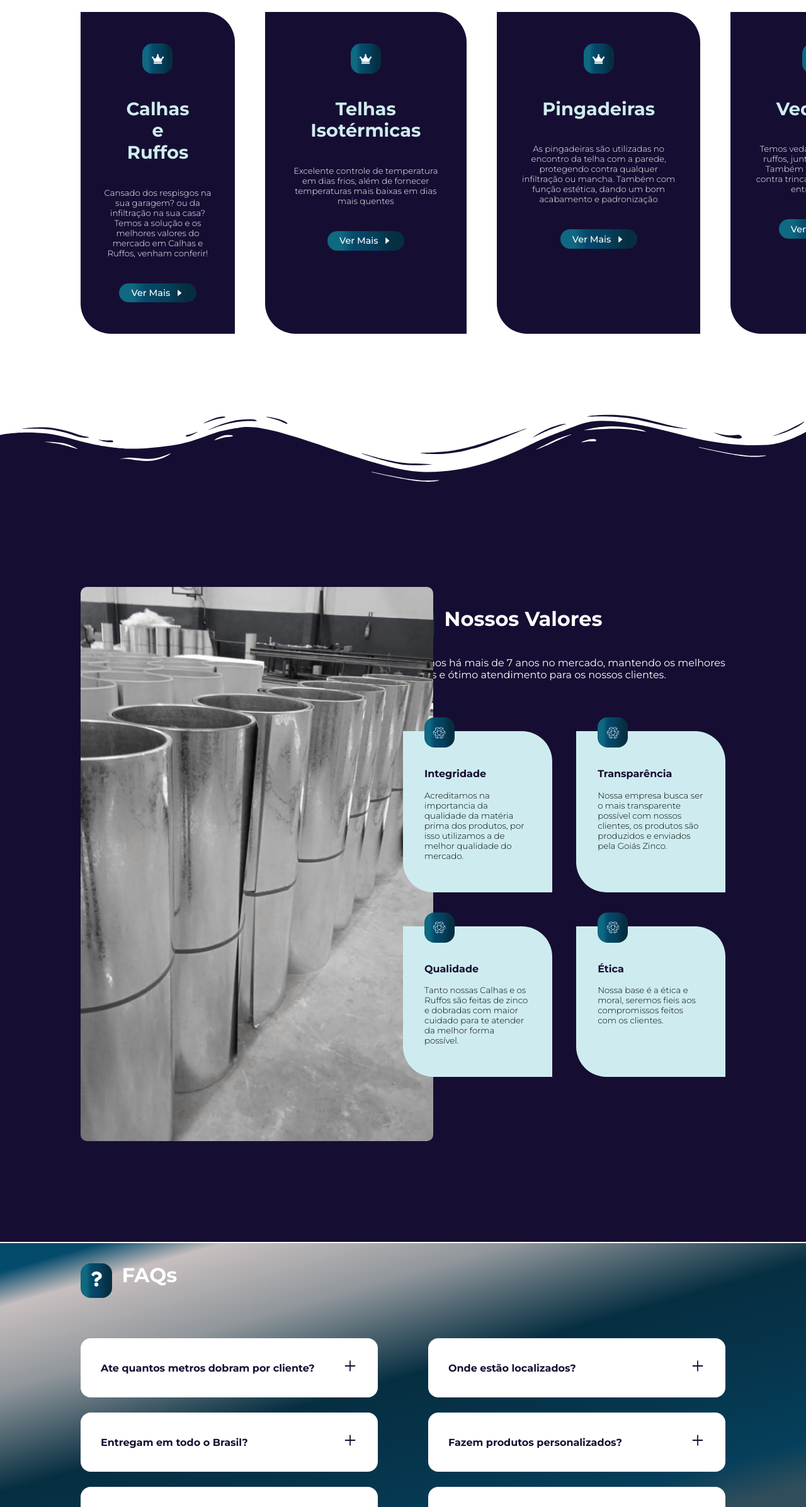
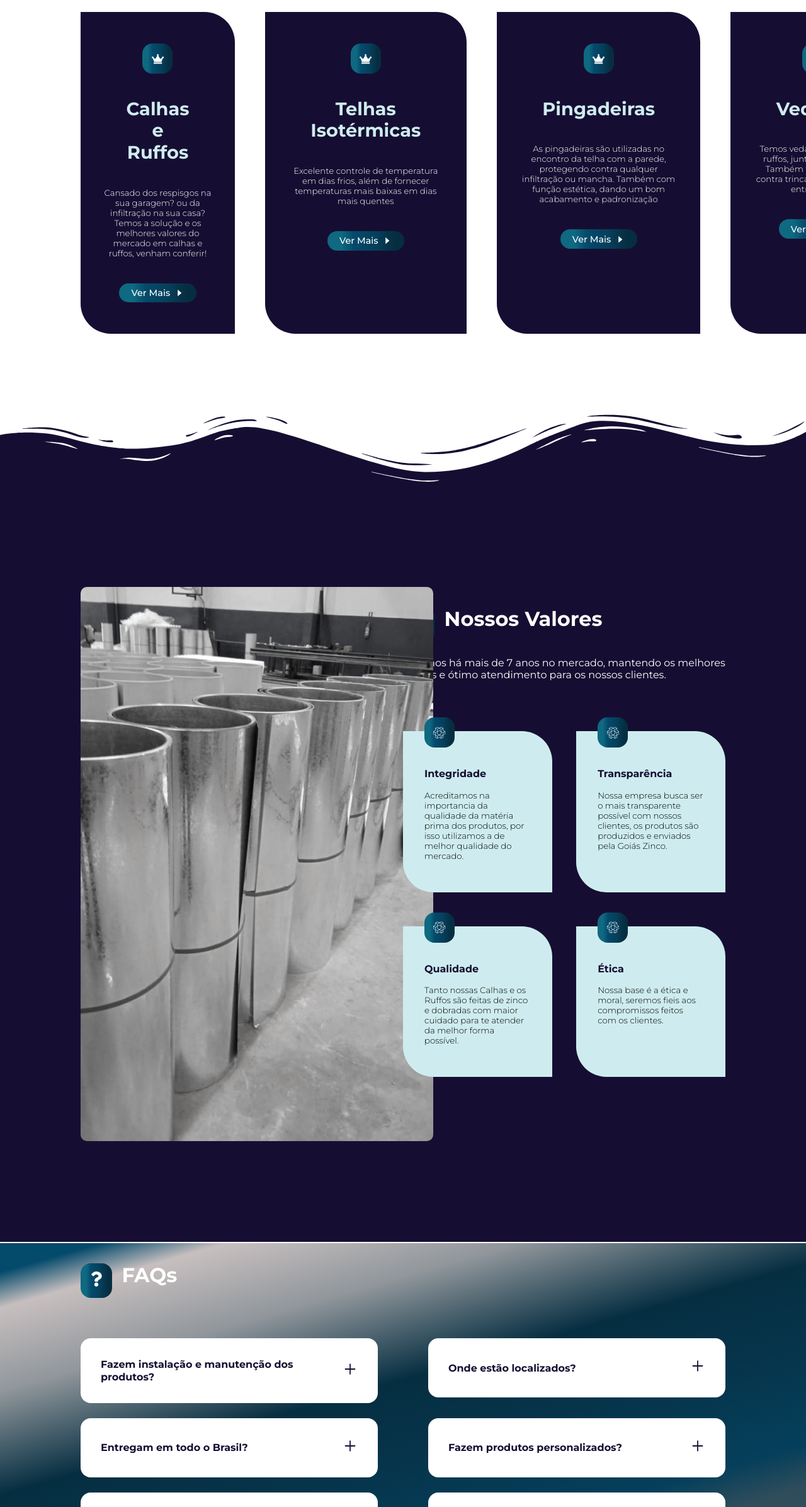
Before and after one commit to lucas-jacinto/Goias-Zinco-LP, a React (Create React App) app: page / in a window 1280 px wide. Shown: the part 1126-3519 px from the top of the page at 63% size. Built offline with nearby package versions, Linux system fonts and the light colour scheme.

Commit message:
changes9

```diff
--- a/src/data.js
+++ b/src/data.js
@@ -34,7 +34,7 @@ export const info = [
     icon: <FaCrown className="icon_info" />,
     title: 'Calhas e Ruffos',
     infos:
-      'Cansado dos respisgos na sua garagem? ou da infiltração na sua casa? Temos a solução e os melhores valores do mercado em Calhas e Ruffos, venham conferir!',
+      'Cansado dos respisgos na sua garagem? ou da infiltração na sua casa? Temos a solução e os melhores valores do mercado em calhas e ruffos, venham conferir!',
     path: '/calhas'
   },
   {
@@ -93,8 +93,8 @@ export const valores = [
 export const faqs = [
   {
     id: 1,
-    question: 'Ate quantos metros dobram por cliente?',
-    answer: 'Dobramos ate 8metros...porem podemos fazer outros valores...'
+    question: 'Fazem instalação e manutenção dos produtos?',
+    answer: 'Sim, em Goiânia e em regiões proximas.'
   },
   {
     id: 2,
```
